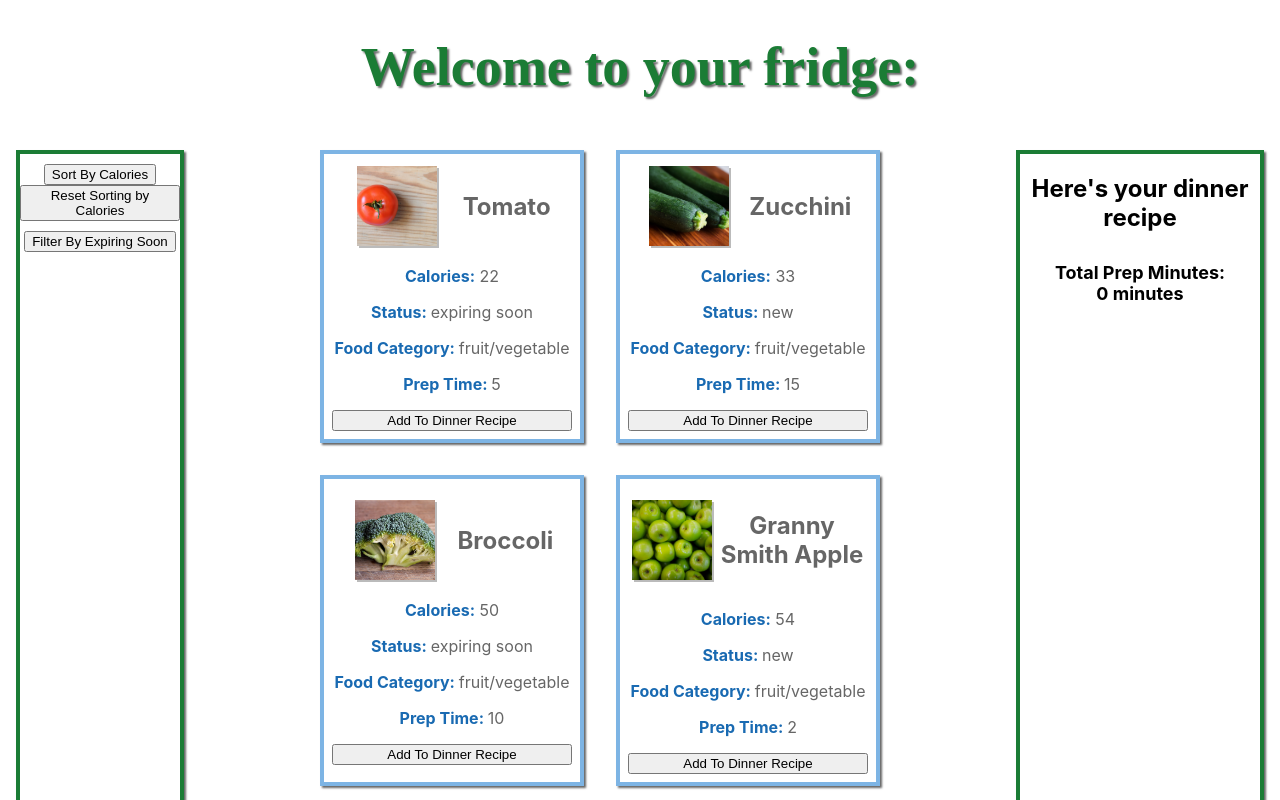
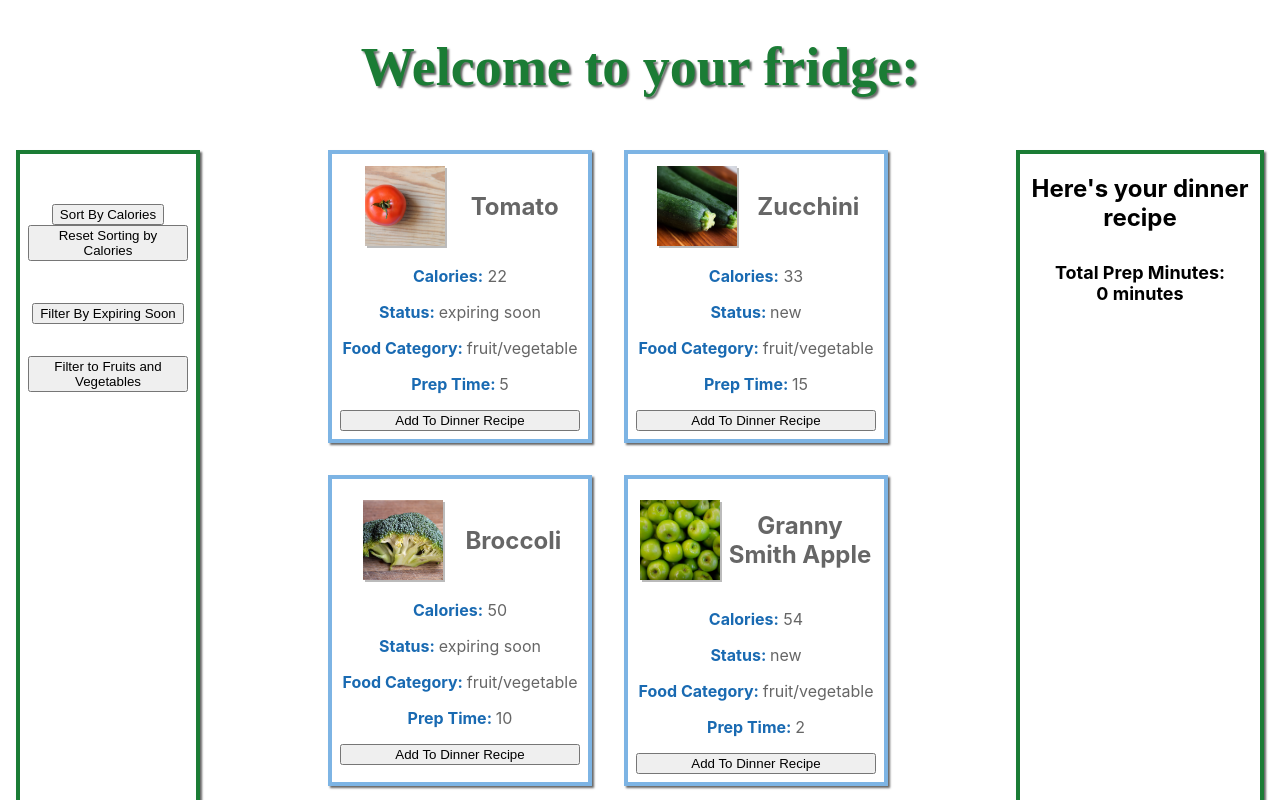
Before and after one commit to exhaustedPanda557/reactProject, a React (Create React App) app: page / in a window 1280 px wide. Shown: the top 800 px of the page. Built offline with nearby package versions, Linux system fonts and the light colour scheme; the HTML template or start-up script is replaced by a standard one.

Commit message:
fixed button formating

```diff
--- a/src/App.css
+++ b/src/App.css
@@ -11,6 +11,7 @@
   justify-content: center;
   font-size: calc(10px + 2vmin);
   color: #666;
+  margin-bottom: 3rem;
 }
 
 .boxImage{
@@ -55,6 +56,7 @@
   flex: none;
   margin-top: 1rem;
   margin-left: 1rem;
+  padding: 0.5rem;
 }
 
 .cartWrapper{
@@ -120,3 +122,8 @@ h1{
 .fridgeHeader{
   border: 4px 4px 4px #666;
 }
+
+.buttonGroup{
+  margin-top: 2rem;
+  margin-bottom: 2rem;
+}
--- a/src/App.js
+++ b/src/App.js
@@ -130,12 +130,15 @@ function App() {
         <h1>Welcome to your fridge:</h1>
         <div className="pageWrapper">
           <div className="filterWrapper">
-            <div>
+            <div className='buttonGroup'>
             <button onClick={() => sortByCalories()}>Sort By Calories</button>
             <button onClick={() => resetCalSort()}>Reset Sorting by Calories</button>
             </div>
-            <div>
+            <div className='buttonGroup'>
             <button onClick={() => filterByExpiring()}>Filter By Expiring Soon</button>
+            </div>
+            <div className='buttonGroup'>
+              <button onClick={() => filterByFruitsVegs()}>Filter to Fruits and Vegetables</button>
             </div>
           </div>
           <div className="foodContainer">
```
